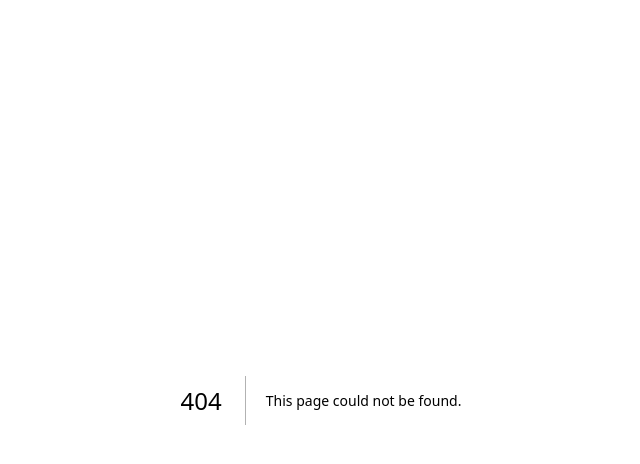
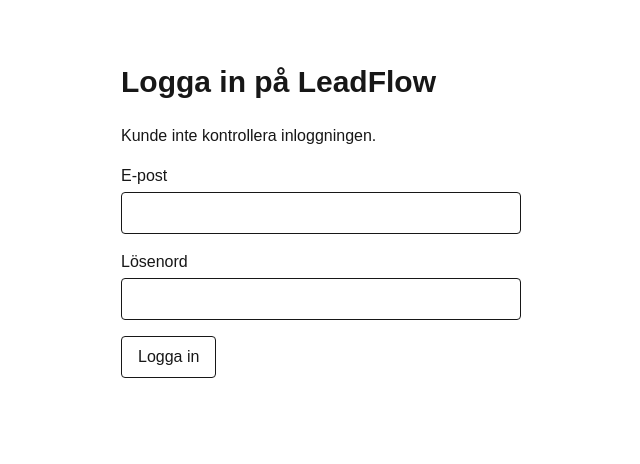
Before and after one commit to StellaJ1999/lead-flow, a Next.js app in the folder frontend/: page /auth/login in a window 1280 px wide. Before the commit this address had no page. Shown: the top 464 px of the page, without its empty margins (319-959 px from the left). Built offline with nearby package versions, Linux system fonts and the light colour scheme; no server answers.

Commit message:
add login page

```diff
--- /dev/null
+++ b/frontend/src/app/auth/login/page.tsx
@@ -0,0 +1,13 @@
+import { LoginForm } from "@/features/auth/components/LoginForm";
+
+export default function LoginPage() {
+  return (
+    <main className="mx-auto max-w-md px-6 py-16">
+      <h1 className="text-3xl font-semibold">
+        Logga in på LeadFlow
+      </h1>
+
+      <LoginForm />
+    </main>
+  );
+}
```
